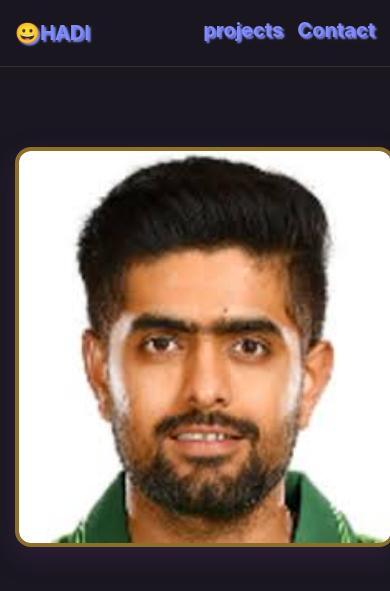
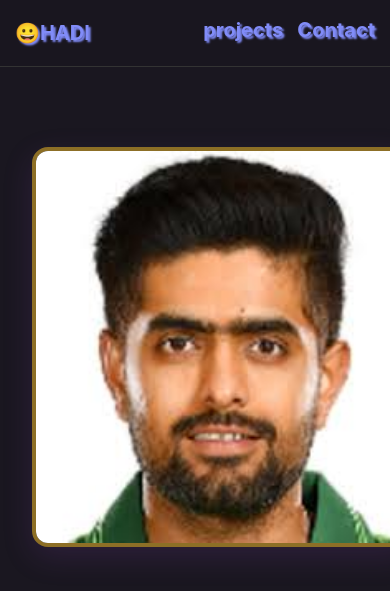
Before and after one commit to AbdulHadiMeer/assignment-no-2-portfolio, a plain HTML site: page index.html in a window 390 px wide. Shown: the top 591 px of the page. Drawn offline with nearby package versions, Linux system fonts and the light colour scheme.

Commit message:
Add files via upload

```diff
--- a/styles.css
+++ b/styles.css
@@ -685,7 +685,7 @@ font-size: 20px;
             display: none;
         }
         .babar{
-            left: 0vh;
+            left: 2vh;
         }
 
         }
```
